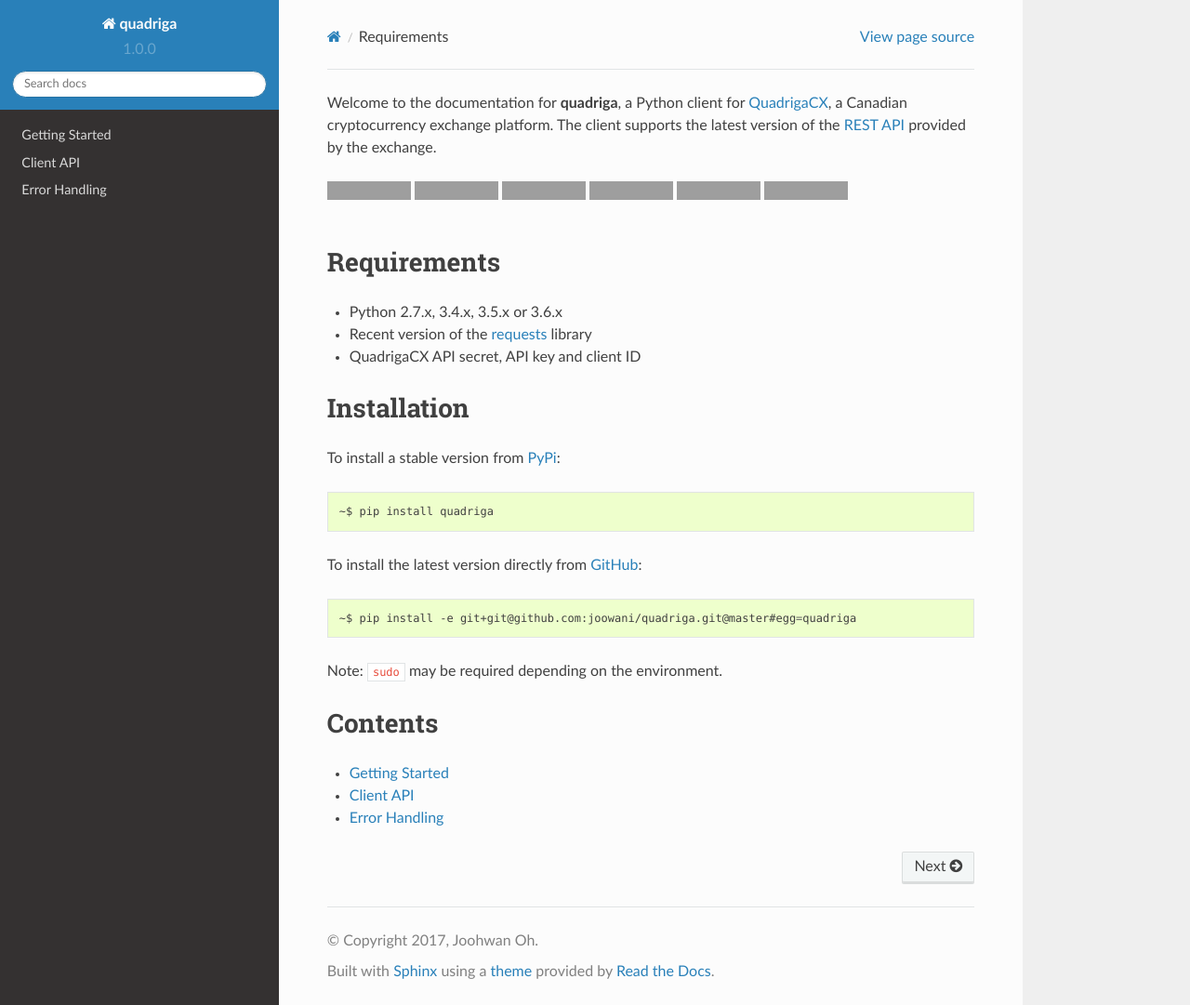
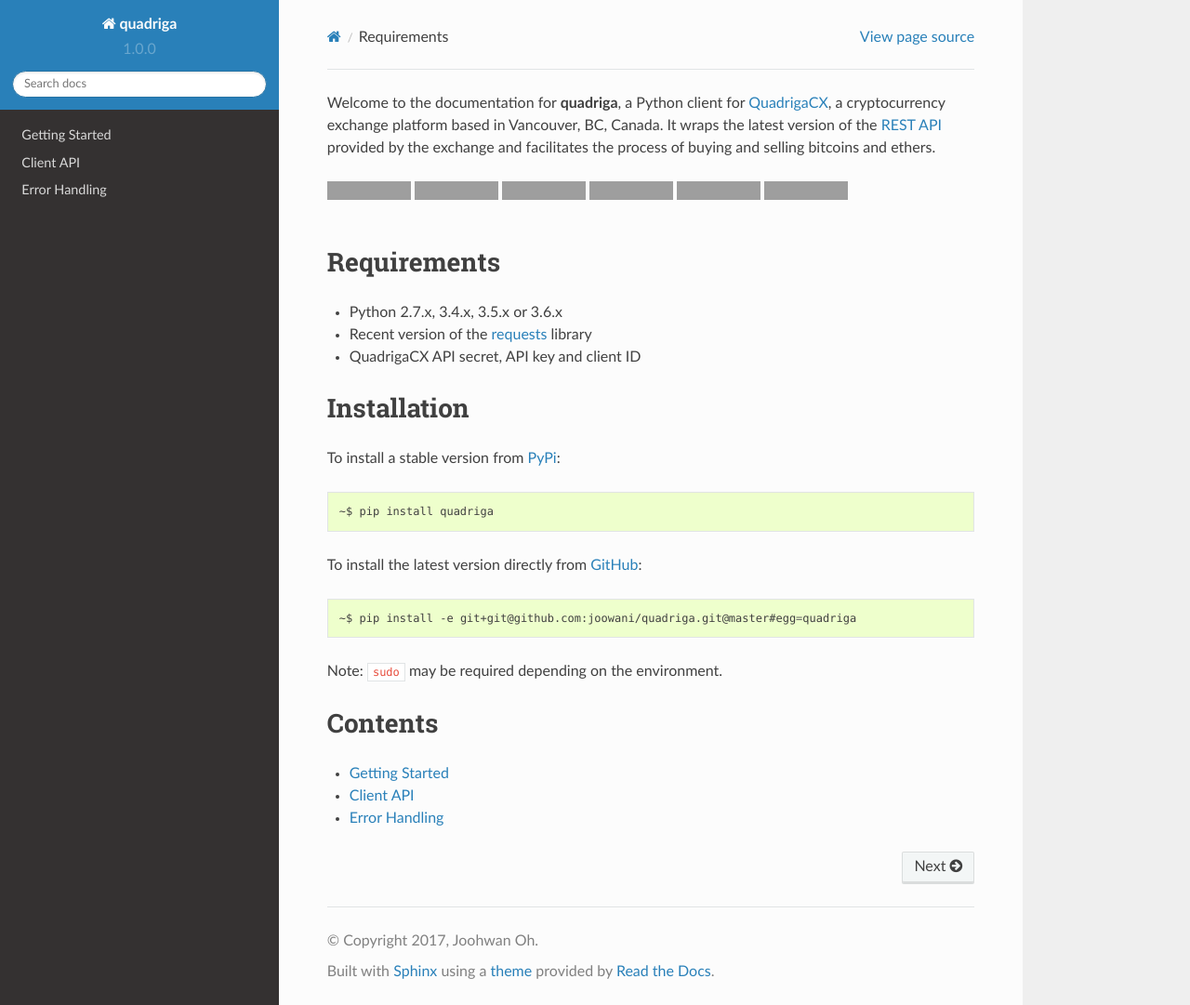
Before and after one commit to smithcg1/quadriga, a Sphinx documentation site: the page built from docs/index.rst, in a window 1280 px wide and 1081 px high. Shown: the whole window at 93% size. Built offline with Sphinx 7.4.7 and the Read the Docs theme 2.0.0, drawn with Linux system fonts in a browser that asks for light colours; grey boxes are pictures that could not be loaded.

```diff
--- a/docs/index.rst
+++ b/docs/index.rst
@@ -4,8 +4,9 @@
    contain the root `toctree` directive.
 
 Welcome to the documentation for **quadriga**, a Python client for QuadrigaCX_,
-a Canadian cryptocurrency exchange platform. The client supports the latest
-version of the `REST API`_ provided by the exchange.
+a cryptocurrency exchange platform based in Vancouver, BC, Canada. It wraps the
+latest version of the `REST API`_ provided by the exchange and facilitates the
+process of buying and selling bitcoins and ethers.
 
 .. _QuadrigaCX: https://www.quadrigacx.com
 .. _REST API: https://www.quadrigacx.com/api_info
```
Also changed, not shown: README.rst (+5 -8 lines).
